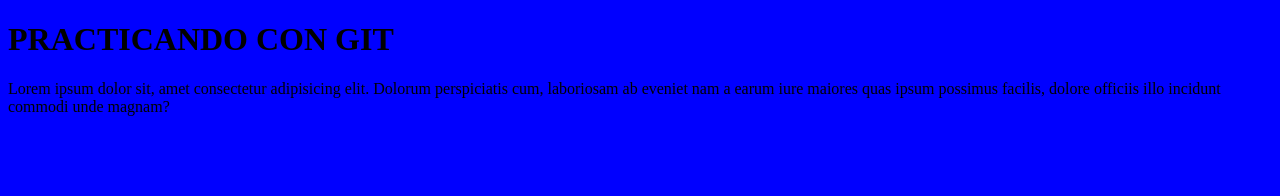
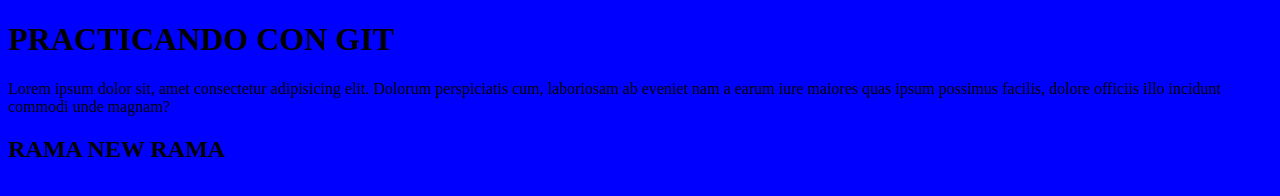
Before and after one commit to demostracion4311/curso_git, a plain HTML site: page index.html in a window 1280 px wide. Drawn offline with Linux system fonts and the light colour scheme.

Commit message:
aqui cree y modifique la NEW RAMA

```diff
--- a/index.html
+++ b/index.html
@@ -10,6 +10,6 @@
 <body>
     <h1>PRACTICANDO CON GIT</h1>
     <P>Lorem ipsum dolor sit, amet consectetur adipisicing elit. Dolorum perspiciatis cum, laboriosam ab eveniet nam a earum iure maiores quas ipsum possimus facilis, dolore officiis illo incidunt commodi unde magnam?</P>
-
+    <h2>RAMA NEW RAMA</h2>
 </body>
 </html>
```
